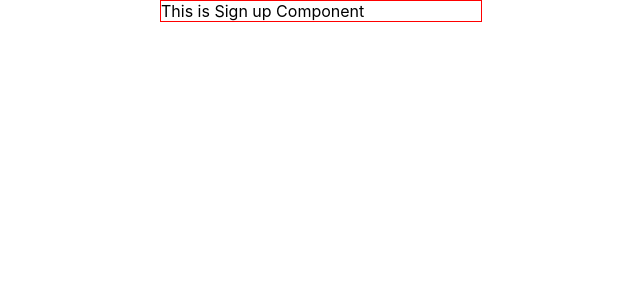
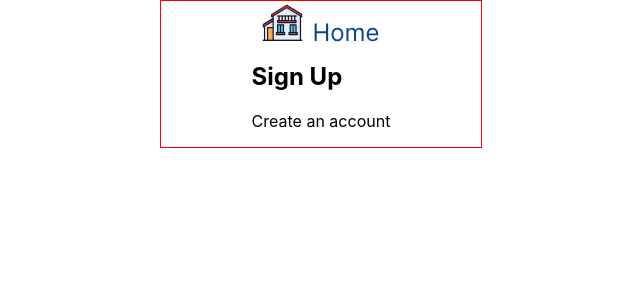
Before and after one commit to toyman640/chat-int-frontend, a React (Create React App) app: page / in a window 1280 px wide. Shown: the top 300 px of the page, without its empty margins (320-960 px from the left). Built offline with nearby package versions, Linux system fonts and the light colour scheme.

Commit message:
Set up Sign up form Component

```diff
--- a/src/App.css
+++ b/src/App.css
@@ -6,4 +6,10 @@
     width: 25%;
     margin-left: 37.5%;
   }
+
+  .SignUpContent {
+    display: flex;
+    flex-direction: column;
+    align-items: center;
+  }
 }
--- /dev/null
+++ b/src/components/SignUp-Form.js
@@ -0,0 +1,19 @@
+import React from 'react';
+
+const SignUpForm = () => {
+  <form>
+    <div>
+      <label>Username</label>
+      <input type="text" name="username" />
+    </div>
+    <div>
+      <label>email</label>
+      <input type="email" name="email" />
+    </div>
+    <div>
+      <input type="Submit" value="Sign Up" />
+    </div>
+  </form>;
+};
+
+export default SignUpForm;
--- a/src/components/signUp.js
+++ b/src/components/signUp.js
@@ -1,9 +1,18 @@
 import React from 'react';
+import logo from '../home-logo.svg';
+import SignUpForm from './SignUp-Form';
 
 const SignUp = () => (
   <>
     <div className="SignUpCover">
-      This is Sign up Component
+      <div className="SignUpContent">
+        <img src={logo} alt="logo" className="logo-img" />
+        <div>
+          <h2>Sign Up</h2>
+          <p>Create an account</p>
+          <SignUpForm />
+        </div>
+      </div>
     </div>
   </>
 );
```
Also changed, not shown: src/home-logo.svg (added).
